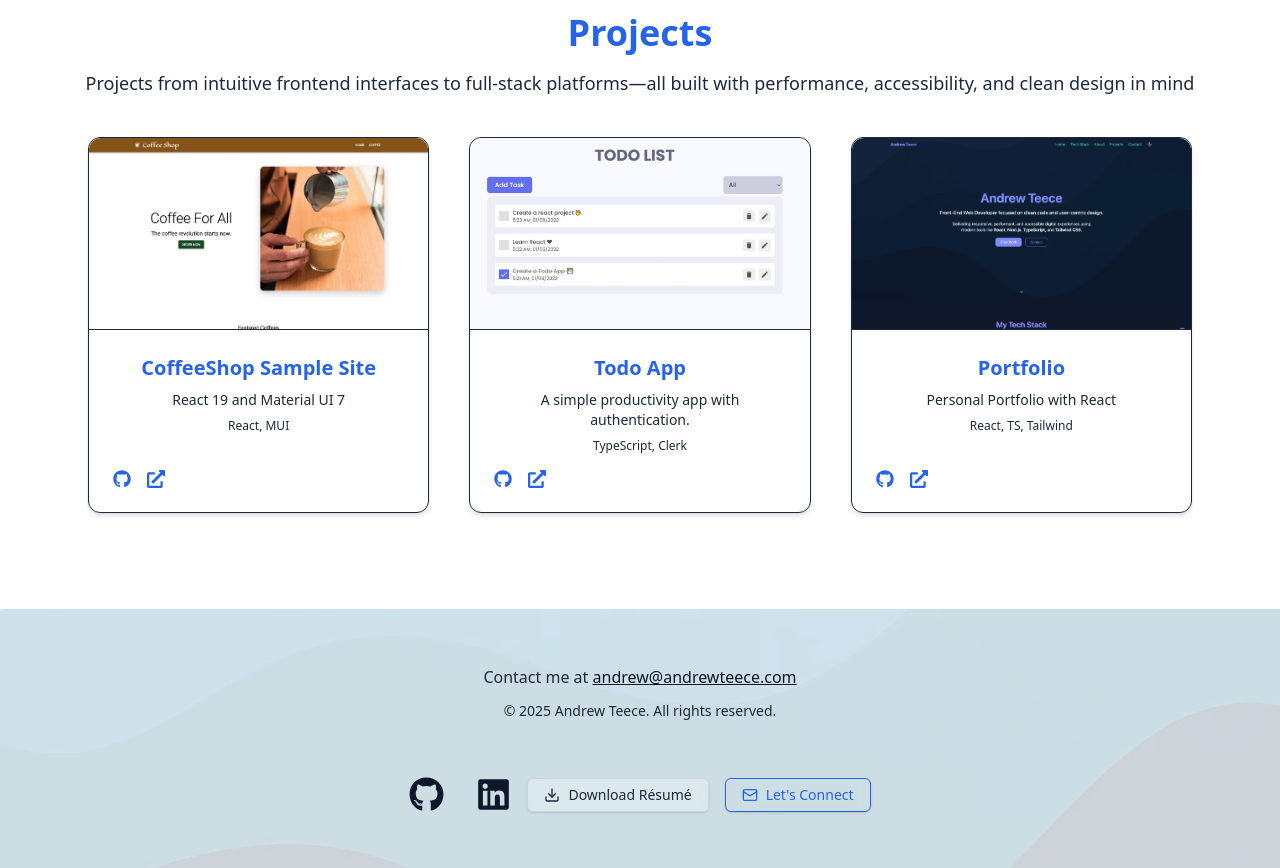
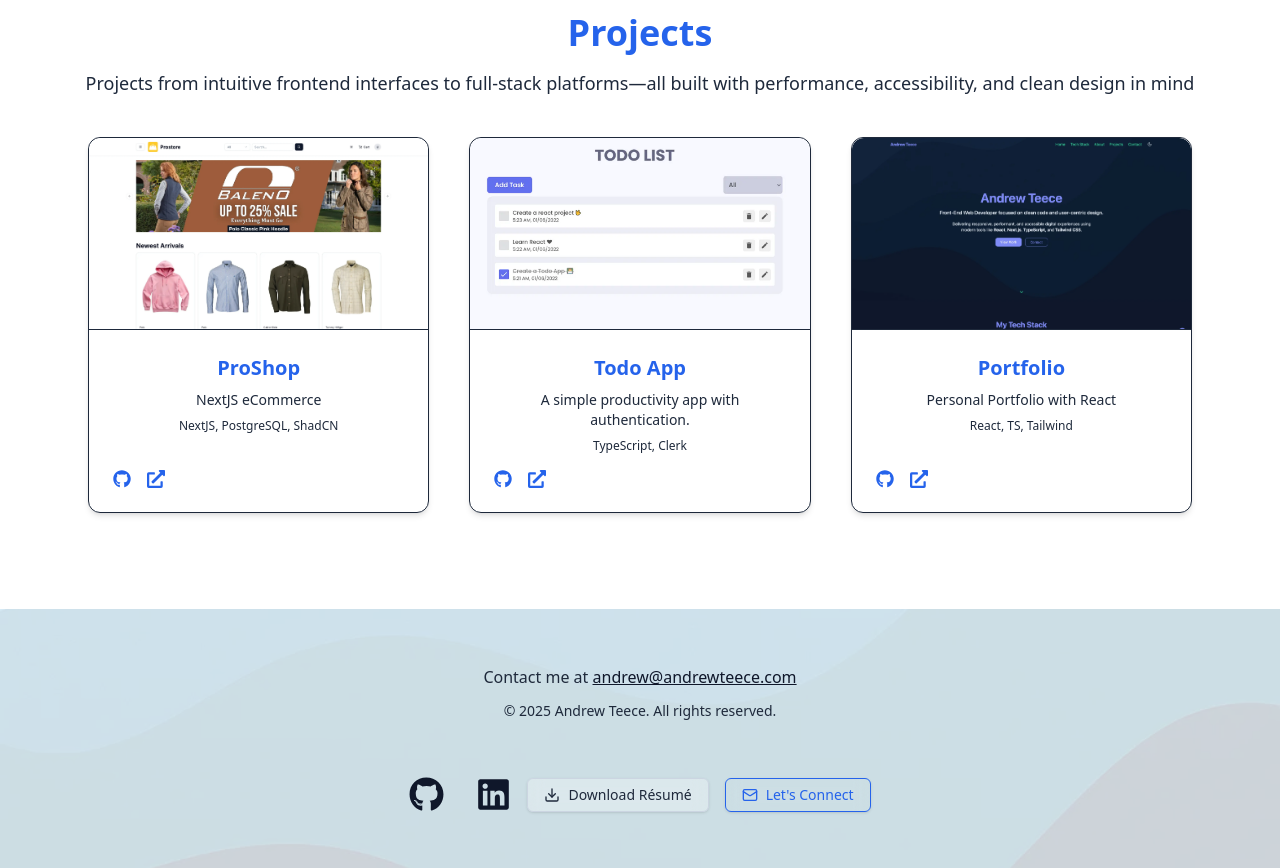
Before and after one commit to andrewteece/andrewteece-portfolio, a React (Vite) app: page / in a window 1280 px wide. Shown: the part 1940-2808 px from the top of the page. Built offline with nearby package versions, Linux system fonts and the light colour scheme.

Commit message:
add proShop project

```diff
--- a/src/content/projects.ts
+++ b/src/content/projects.ts
@@ -9,12 +9,12 @@ export type Project = {
 
 export const projects: Project[] = [
   {
-    title: 'CoffeeShop Sample Site',
-    tech: 'React, MUI',
-    description: 'React 19 and Material UI 7',
-    github: 'https://github.com/andrewteece/coffeeShop',
-    demo: 'https://coffee-shop-5k1rtk0qk-andrewteeces-projects.vercel.app/',
-    image: 'images/coffeeShop.webp',
+    title: 'ProShop',
+    tech: 'NextJS, PostgreSQL, ShadCN',
+    description: 'NextJS eCommerce',
+    github: 'https://github.com/andrewteece/prostore',
+    demo: 'https://prostore-navy-ten.vercel.app/',
+    image: 'images/proShop.webp',
   },
   {
     title: 'Todo App',
```
Also changed, not shown: public/images/proShop.webp (added), 1 other file (tests, documents, lock files or other folders).
